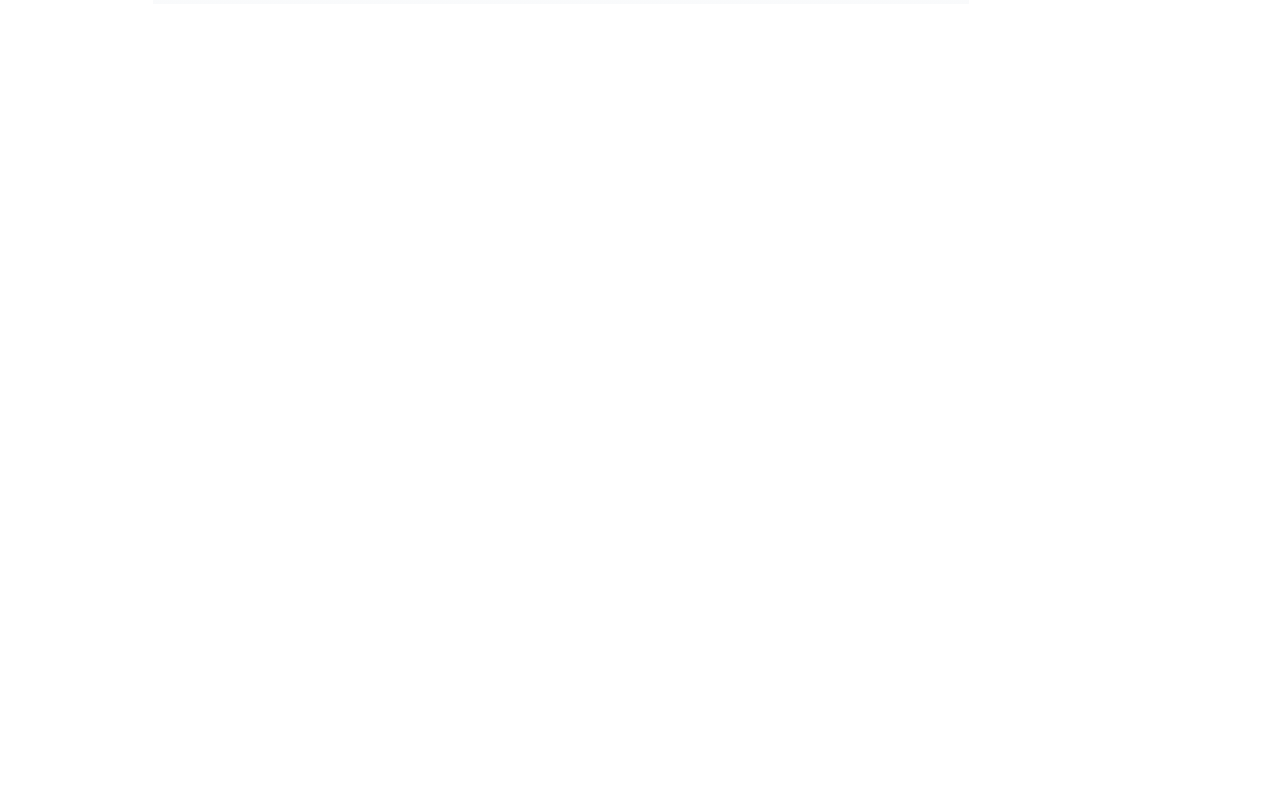
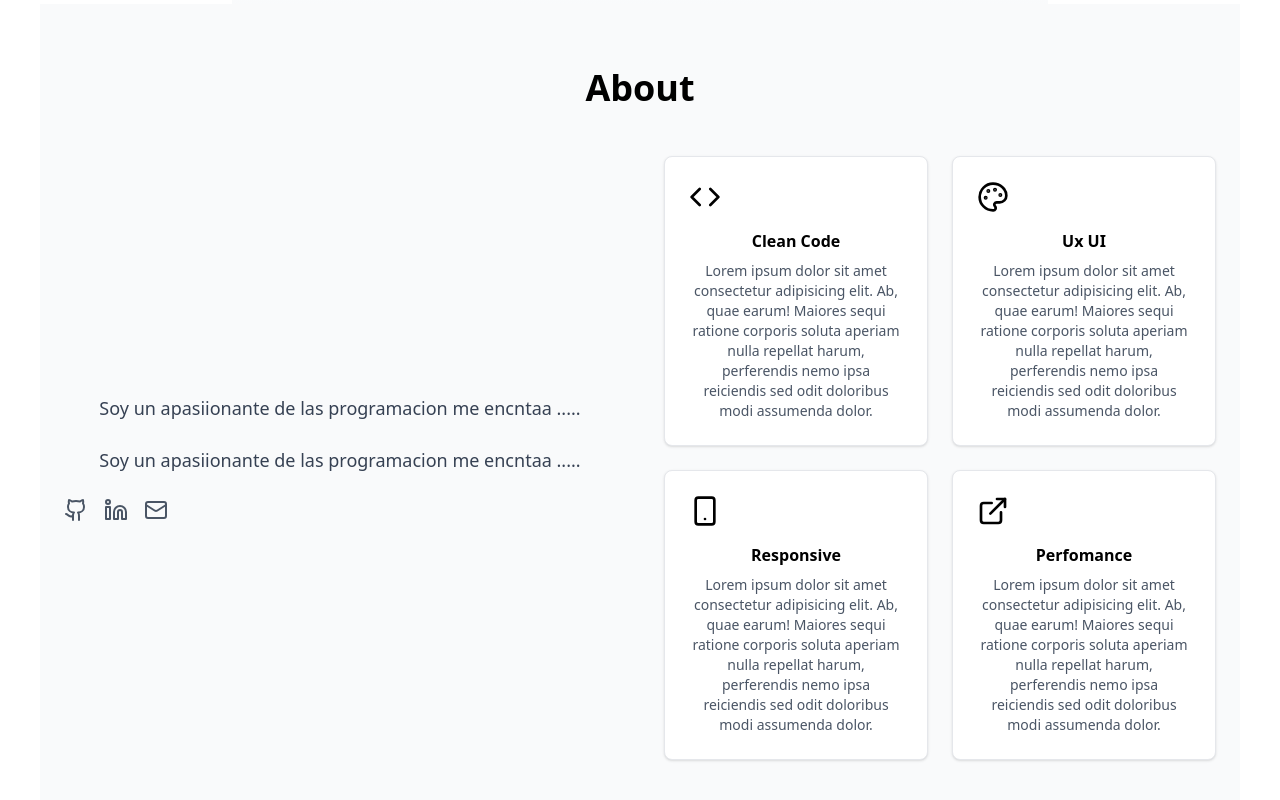
Before and after one commit to CasJuan/portfolio-25, a React (Vite) app in the folder react-portfolio/: page / in a window 1280 px wide. Shown: the part 828-1628 px from the top of the page. Before the commit the page ends 864 px from the top, so only its background shows below. Built offline with nearby package versions, Linux system fonts and the light colour scheme.

Commit message:
about terminado, queda restante de contenido e informacion

```diff
--- a/react-portfolio/src/App.jsx
+++ b/react-portfolio/src/App.jsx
@@ -11,7 +11,7 @@
 
 
   return (
-    <div className="min-h-screen bg-white text-black flex justify-center items-center">
+    <div className="min-h-screen bg-white text-black flex flex-col justify-center items-center">
       <Navigation/>
       <Hero hasAnimated={hasAnimated}/>
       <About hasAnimated={hasAnimated}/>
--- a/react-portfolio/src/components/About.jsx
+++ b/react-portfolio/src/components/About.jsx
@@ -34,7 +34,27 @@
                         About
                     </h2>
                     <div className='grid md:grid-cols-2 gap-12 items-center'>
-                        <div></div>
+                        <div>
+                            <p className=' text-lg text-gray-700 mb-6'>Soy un apasiionante de las programacion me encntaa .....</p>
+                            <p className=' text-lg text-gray-700 mb-6'>Soy un apasiionante de las programacion me encntaa .....</p>
+                            <div className="flex space-x-4">
+                                <Github className=' w-6 h-6 text-gray-600 hover:text-black cursor-pointer transition-colors' />
+                                <Linkedin className=' w-6 h-6 text-gray-600 hover:text-black cursor-pointer transition-colors' />
+                                <Mail className=' w-6 h-6 text-gray-600 hover:text-black cursor-pointer transition-colors' />
+                            </div>
+                        </div>
+
+                        <div className="grid grid-cols-2 gap-6">
+                            {features.map ((feature, index) => (
+                                <div key={index} className=' bg-white p-6 rounded-lg shadow-sm border border-gray-200'>
+                                    {feature.icon}
+                                    <h3 className=' font-semibold mb-2'>
+                                        {feature.title}
+                                    </h3>
+                                    <p className=" text-gray-600 text-sm">{feature.description}</p>
+                                </div>
+                            ))}
+                        </div>
 
                     </div>
 
```
